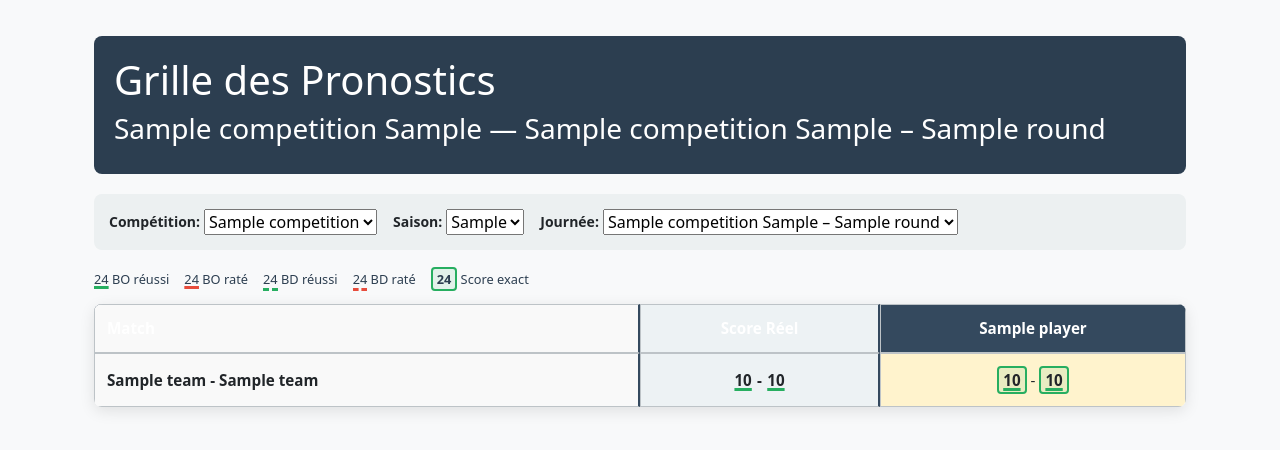
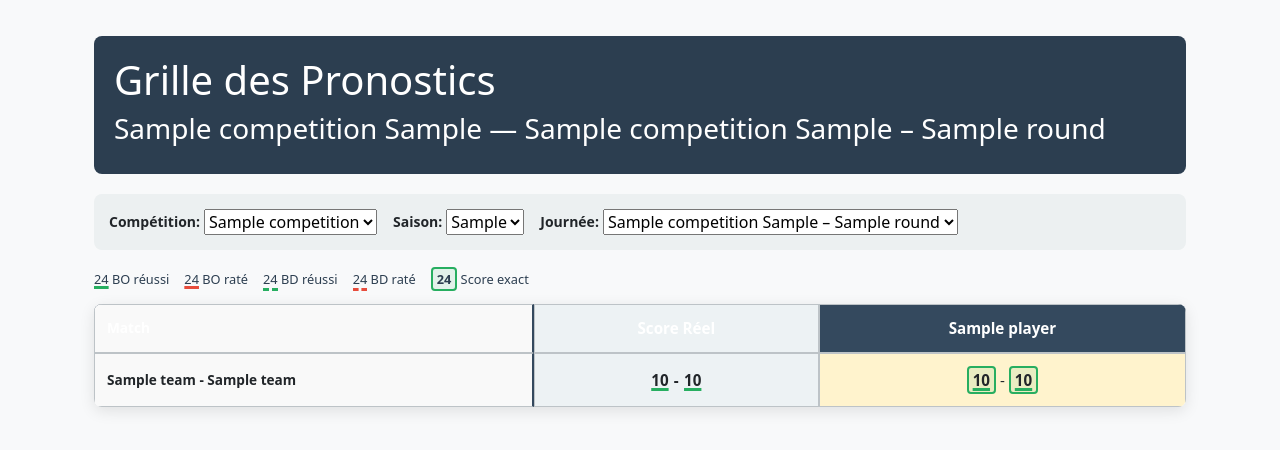
Before and after one commit to Xavcpr/App_prono_rugby, a Django app: page /tous-les-pronos/ in a window 1280 px wide. Shown: the top 450 px of the page. Run offline with Django 5.2, Linux system fonts and the light colour scheme; tables that the repository leaves empty hold one stand-in row (values such as "Sample post").

Commit message:
all_pronos readable

```diff
--- a/core/templates/pronos/all_pronos.html
+++ b/core/templates/pronos/all_pronos.html
@@ -20,17 +20,39 @@
 
   /* --- Table Layout --- */
   .table-container { overflow-x: auto; background: white; border-radius: 8px; box-shadow: 0 4px 15px rgba(0,0,0,0.1); margin-bottom: 30px; }
-  .rugby-board td {white-space: nowrap; vertical-align: middle; }
+  .rugby-board td { vertical-align: middle; }
   .rugby-board td span {
     display: inline-block;
     min-width: 20px;
     text-align: center;
-}
-  .rugby-board { width: 100%; border-collapse: separate; border-spacing: 0; font-size: 0.95em; min-width: 1000px; }
+  }
+  /* On réduit la largeur min du tableau pour mobile */
+  .rugby-board { width: 100%; border-collapse: separate; border-spacing: 0; font-size: 0.95em; min-width: 800px; }
   .rugby-board th, .rugby-board td { border: 1px solid #bdc3c7; padding: 12px; text-align: center; vertical-align: middle; }
   .header-dark { background: #34495e; color: white; }
-  .sticky-match { position: sticky; left: 0; z-index: 10; background: #f9f9f9 !important; font-weight: bold; text-align: left !important; min-width: 220px; border-right: 2px solid #34495e !important; }
-  .sticky-score { position: sticky; left: 220px; z-index: 10; background: #edf2f4 !important; font-weight: bold; min-width: 100px; border-right: 2px solid #34495e !important; }
+
+  /* MODIFICATION ICI : Colonne Match plus étroite et texte flexible */
+  .sticky-match {
+    position: sticky;
+    left: 0;
+    z-index: 10;
+    background: #f9f9f9 !important;
+    font-weight: bold;
+    text-align: left !important;
+    min-width: 160px;
+    max-width: 160px;
+    border-right: 2px solid #34495e !important;
+    white-space: normal !important;
+    font-size: 0.85rem;
+  }
+
+  /* MODIFICATION ICI : Le Score Réel n'est plus figé (position: static) */
+  .sticky-score {
+    position: static;
+    background: #edf2f4 !important;
+    font-weight: bold;
+    min-width: 85px;
+  }
 
   .bg-home-win { background-color: #d4edda !important; }
   .bg-away-win { background-color: #f8d7da !important; }
```
